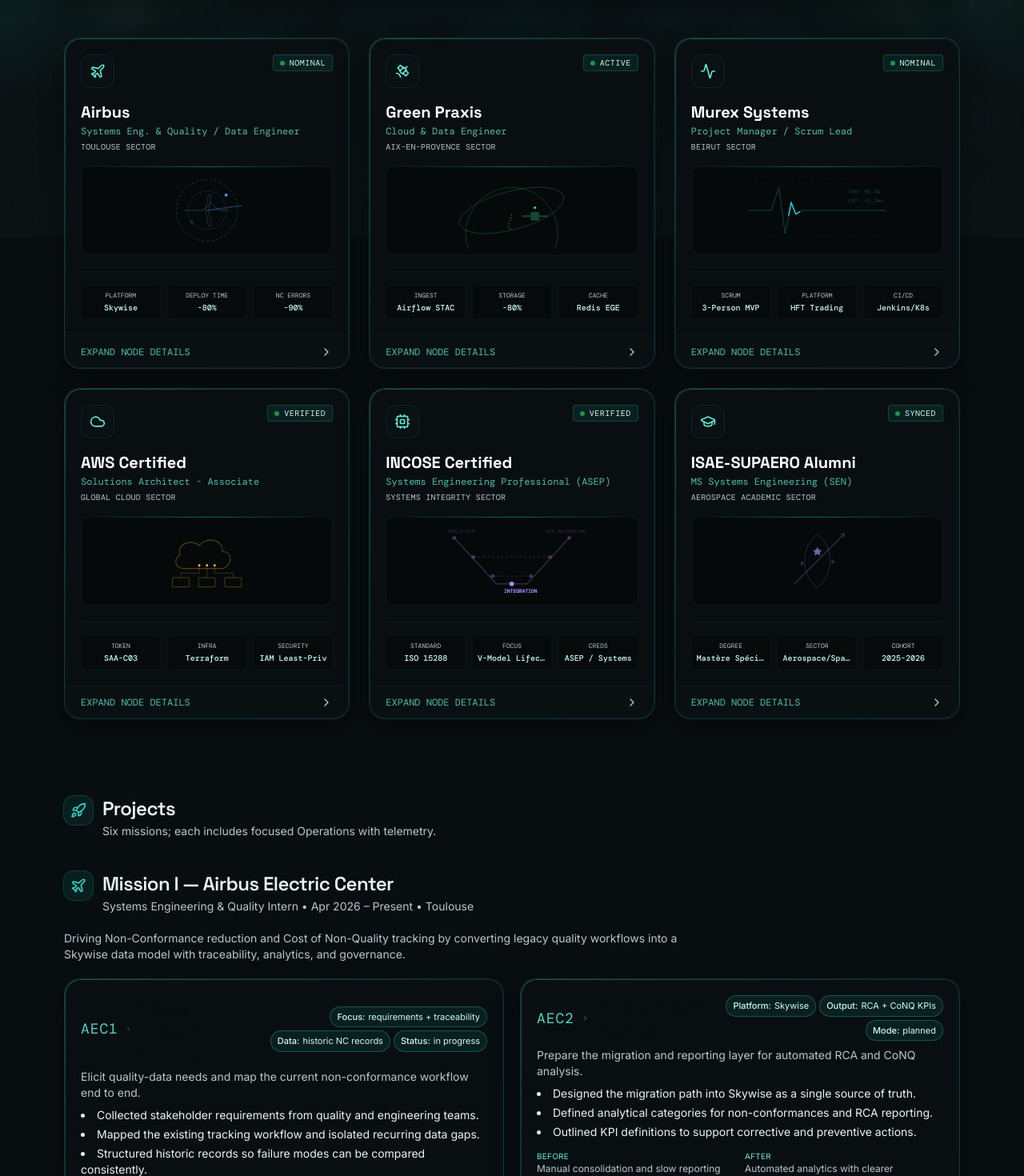
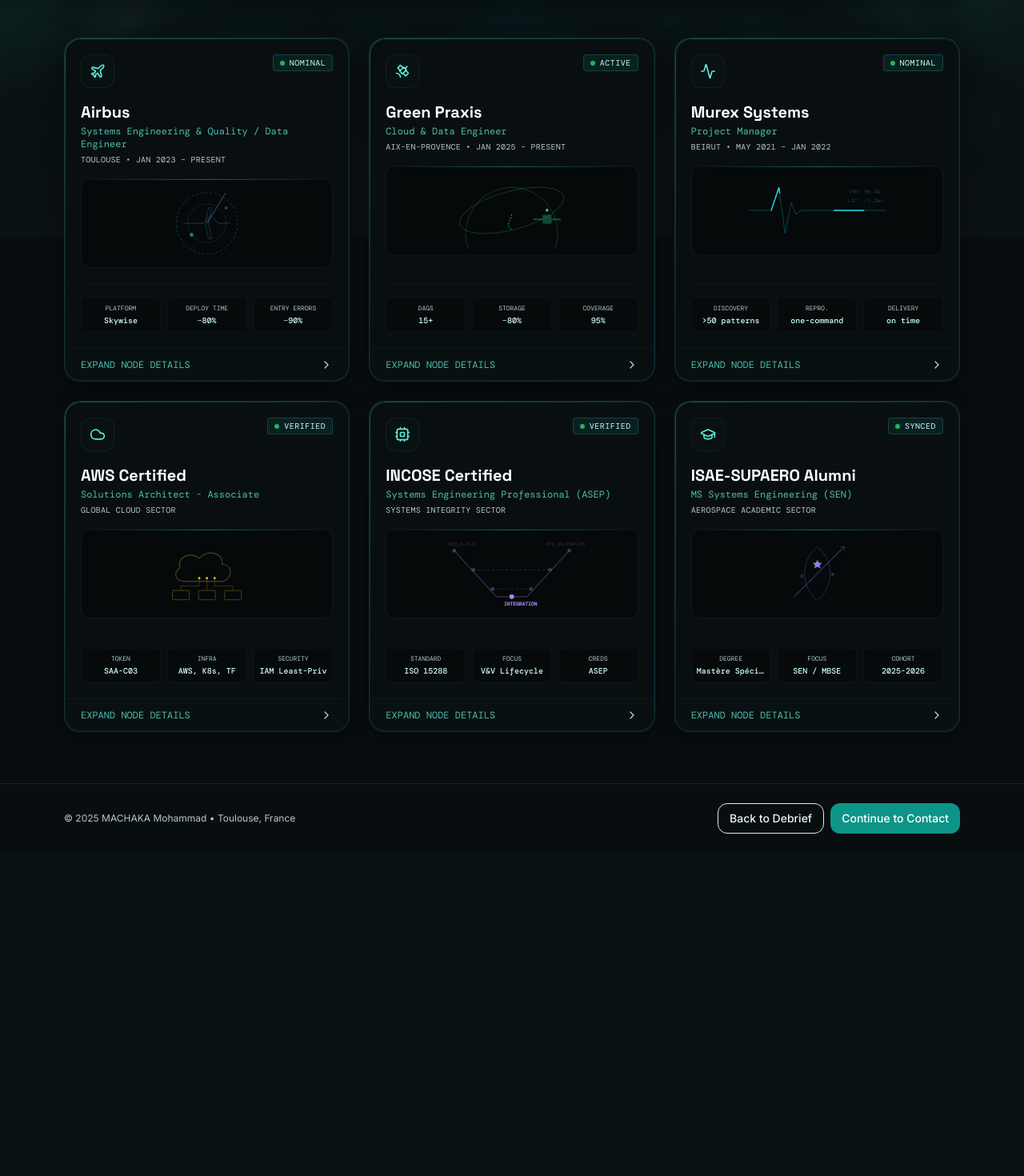
Before and after one commit to moudimash99/Personal-Website, a Next.js app: page /projects in a window 1280 px wide. Shown: the part 503-1973 px from the top of the page at 80% size. After the commit the page ends 1569 px from the top, so only its background shows below. Built offline with nearby package versions, Linux system fonts and the light colour scheme; a web font is replaced by a local one.

Commit message:
fix: deduplicate projects page - keep dashboard with correct missions data, remove old list

```diff
--- a/app/projects/page.tsx
+++ b/app/projects/page.tsx
@@ -1,77 +1,10 @@
 'use client'
 
 import Container from '@/components/Container'
-import SectionHeader from '@/components/SectionHeader'
-import Panel from '@/components/Panel'
-import Button from '@/components/Button'
 import Starfield from '@/components/Starfield'
 import CommandCenterBackdrop from '@/components/CommandCenterBackdrop'
-import Nav from '@/components/Nav'                          // ✅ add
-import { ArrowRight, Mail, MapPinned, Rocket, Satellite, Activity, ChevronRight, Download, Import } from 'lucide-react'
-import { missions } from '@/data/missions'
-import { motion } from 'framer-motion'
+import Nav from '@/components/Nav'
 import Footer from '@/components/Footer'
-function OperationCard({ op }: any) {
-  return (
-    <Panel className="transition-all hover:shadow-glow hover:border-accent-500/50">
-      <div className="p-5">
-        <div className="flex items-center justify-between">
-          <h3 className="text-base md:text-lg flex items-center gap-2 font-display">
-            <span className="text-accent-300/90 tracking-wider font-mono">{op.code}</span>
-            <ChevronRight className="h-4 w-4 text-accent-500/70" />
-            <span>{op.name}</span>
-          </h3>
-          <div className="hidden md:flex flex-wrap justify-end gap-1">
-            {op.telemetry.map((m:any, i:number) => (
-              <span key={i} className="inline-flex items-center gap-1 rounded-full border border-accent-400/30 bg-accent-500/10 px-2 py-1 text-[11px] text-accent-100">
-                <span className="font-medium">{m.label}:</span> {m.value}
-              </span>
-            ))}
-          </div>
-        </div>
-        <p className="text-sm text-muted mt-2">{op.objective}</p>
-        <ul className="list-disc list-inside text-sm space-y-1 mt-2">
-          {op.did.map((line:string, i:number) => (<li key={i}>{line}</li>))}
-        </ul>
-        <div className="flex flex-wrap md:hidden mt-3 gap-1">
-          {op.telemetry.map((m:any, i:number) => (
-            <span key={i} className="inline-flex items-center gap-1 rounded-full border border-accent-400/30 bg-accent-500/10 px-2 py-1 text-[11px] text-accent-100">
-              <span className="font-medium">{m.label}:</span> {m.value}
-            </span>
-          ))}
-        </div>
-        <div className="grid sm:grid-cols-2 gap-3 text-xs text-muted mt-3">
-          <div>
-            <span className="uppercase tracking-wide text-[10px] text-accent-300">Before</span>
-            <p>{op.before}</p>
-          </div>
-          <div>
-            <span className="uppercase tracking-wide text-[10px] text-accent-300">After</span>
-            <p>{op.after}</p>
-          </div>
-        </div>
-      </div>
-    </Panel>
-  )
-}
-
-function Mission({ mission }: any) {
-  const Icon = mission.icon
-  return (
-    <section id={mission.id} className="scroll-mt-28 space-y-5">
-      <SectionHeader icon={<Icon className="h-5 w-5 text-accent-400" />} title={mission.title} subtitle={mission.meta} />
-      <p className="text-sm text-muted max-w-3xl">{mission.profile}</p>
-      <div className="grid gap-5 md:grid-cols-2">
-        {mission.operations.map((op:any, idx:number) => (
-          <motion.div key={op.code} initial={{ opacity: 0, y: 8 }} whileInView={{ opacity: 1, y: 0 }} viewport={{ once: true, amount: 0.3 }} transition={{ duration: 0.35, delay: idx * 0.06 }}>
-            <OperationCard op={op} />
-          </motion.div>
-        ))}
-      </div>
-    </section>
-  )
-}
-
 import CredentialsDashboard from '@/components/CredentialsDashboard'
 
 export default function ProjectsPage() {
@@ -82,17 +15,8 @@
       <Nav />
       <main className="pt-24 relative z-30" style={{ isolation: 'isolate' }}>
         <Container>
-
           <section id="credentials-overview" className="mt-16">
             <CredentialsDashboard />
-          </section>
-
-          <section id="projects" className="scroll-mt-28 space-y-10 mt-24">
-            <SectionHeader icon={<Rocket className="h-5 w-5 text-accent-400" />} title="Projects" subtitle="Six missions; each includes focused Operations with telemetry." />
-            <div className="space-y-12">
-              {missions.map((m) => (<Mission key={m.id} mission={m} />))}
-            </div>
-
           </section>
         </Container>
         <Footer />
--- a/components/CredentialsDashboard.tsx
+++ b/components/CredentialsDashboard.tsx
@@ -67,20 +67,20 @@
     {
       id: 'airbus',
       title: 'Airbus',
-      role: 'Systems Eng. & Quality / Data Engineer',
-      sector: 'Toulouse Sector',
+      role: 'Systems Engineering & Quality / Data Engineer',
+      sector: 'Toulouse • Jan 2023 – Present',
       status: 'Nominal',
       icon: Plane,
       color: 'from-blue-500/20 to-teal-500/10 border-blue-500/40 text-blue-300',
       telemetry: [
         { label: 'Platform', value: 'Skywise' },
-        { label: 'Deploy time', value: '-80%' },
-        { label: 'NC Errors', value: '-90%' }
+        { label: 'Deploy time', value: '−80%' },
+        { label: 'Entry errors', value: '−90%' }
       ],
       details: [
-        'Transformed legacy Quality workflows into unified Skywise data models with structured failure-mode taxonomy.',
-        'Led OPTIMATE exchange project specifying automated taxiing data pipelines and telemetry handover.',
-        'Standardized regional HR reporting dashboards across 5 major global divisions.'
+        'Driving Non-Conformance reduction and Cost of Non-Quality tracking by converting legacy quality workflows into a Skywise data model.',
+        'Consolidated heterogeneous HR sources and automated validation, packaging, and release steps for dashboard deployments across 5 regions.',
+        'Designed the end-to-end data-flow architecture for the OPTIMATE exchange project with clear interfaces and SLAs.'
       ],
       svgGraphic: (
         <svg className="w-full h-24 text-blue-400/30" viewBox="0 0 200 100" fill="none">
@@ -116,19 +116,19 @@
       id: 'green-praxis',
       title: 'Green Praxis',
       role: 'Cloud & Data Engineer',
-      sector: 'Aix-en-Provence Sector',
+      sector: 'Aix-en-Provence • Jan 2025 – Present',
       status: 'Active',
       icon: Satellite,
       color: 'from-emerald-500/20 to-teal-500/10 border-emerald-500/40 text-emerald-300',
       telemetry: [
-        { label: 'Ingest', value: 'Airflow STAC' },
-        { label: 'Storage', value: '-80%' },
-        { label: 'Cache', value: 'Redis EGE' }
+        { label: 'DAGs', value: '15+' },
+        { label: 'Storage', value: '−80%' },
+        { label: 'Coverage', value: '95%' }
       ],
       details: [
-        'Built automated geo-pipelines for satellite raster inputs and processed metrics.',
-        'Migrated map tiles to on-demand Google Earth Engine backends with custom Redis optimization.',
-        'Established VPC, EKS cluster nodes, and least-privilege IAM policies via reusable Terraform modules.'
+        'Built and maintained Airflow DAGs for STAC ingest, download, reprojection, mosaicking, and raster product generation.',
+        'Deployed Prometheus and Grafana via Helm; 24 dashboards, 35 alerts, 95% coverage.',
+        'Built reusable Terraform modules for VPC, EKS, versioned S3 buckets, and least-privilege IAM.'
       ],
       svgGraphic: (
         <svg className="w-full h-24 text-emerald-400/30" viewBox="0 0 200 100" fill="none">
@@ -157,20 +157,20 @@
     {
       id: 'murex',
       title: 'Murex Systems',
-      role: 'Project Manager / Scrum Lead',
-      sector: 'Beirut Sector',
+      role: 'Project Manager',
+      sector: 'Beirut • May 2021 – Jan 2022',
       status: 'Nominal',
       icon: Activity,
       color: 'from-cyan-500/20 to-teal-500/10 border-cyan-500/40 text-cyan-300',
       telemetry: [
-        { label: 'Scrum', value: '3-Person MVP' },
-        { label: 'Platform', value: 'HFT Trading' },
-        { label: 'CI/CD', value: 'Jenkins/K8s' }
+        { label: 'Discovery', value: '>50 patterns' },
+        { label: 'Repro.', value: 'one-command' },
+        { label: 'Delivery', value: 'on time' }
       ],
       details: [
-        'Managed development and containerized release of a logs-analysis prototype for high-frequency trading.',
-        'Implemented unsupervised parsing algorithms to cluster anomalies and identify hidden error paths.',
-        'Created Jenkins pipelines and environment setups to enable single-command deployment.'
+        'Led a 3-person Scrum team delivering a log-analysis demonstrator for a high-frequency trading platform, shipping the MVP on time.',
+        'Shaped the Python pipeline for parsing and clustering anomalies, discovering >50 error patterns.',
+        'Containerized services with Docker and Kubernetes with Jenkins CI for one-command reproducible deployments.'
       ],
       svgGraphic: (
         <svg className="w-full h-24 text-cyan-400/30" viewBox="0 0 200 100" fill="none">
@@ -203,13 +203,13 @@
       color: 'from-amber-500/20 to-teal-500/10 border-amber-500/40 text-amber-300',
       telemetry: [
         { label: 'Token', value: 'SAA-C03' },
-        { label: 'Infra', value: 'Terraform' },
+        { label: 'Infra', value: 'AWS, K8s, TF' },
         { label: 'Security', value: 'IAM Least-Priv' }
       ],
       details: [
-        'Officially certified AWS Solutions Architect (SAA-C03 / SA-C003).',
-        'Expert in designing secure multi-AZ VPC layouts, autoscaling EKS Kubernetes clusters, and API gateways.',
-        'Experienced in implementing least-privilege IAM profiles, S3 bucket life cycles, and CloudWatch metrics.'
+        'AWS Certified Solutions Architect – Associate (SAA-C03).',
+        'Designs secure multi-AZ VPC layouts, autoscaling EKS clusters, and API gateways.',
+        'Implements least-privilege IAM policies, versioned S3 bucket lifecycles, and CloudWatch observability.'
       ],
       svgGraphic: (
         <svg className="w-full h-24 text-amber-400/30" viewBox="0 0 200 100" fill="none">
@@ -239,13 +239,13 @@
       color: 'from-purple-500/20 to-teal-500/10 border-purple-500/40 text-purple-300',
       telemetry: [
         { label: 'Standard', value: 'ISO 15288' },
-        { label: 'Focus', value: 'V-Model Lifecycle' },
-        { label: 'Creds', value: 'ASEP / Systems' }
+        { label: 'Focus', value: 'V&V Lifecycle' },
+        { label: 'Creds', value: 'ASEP' }
       ],
       details: [
-        'INCOSE certified Associate Systems Engineering Professional (ASEP).',
-        'Proficient in architectural decomposition, structured requirements elicitation, and interface control documents (ICDs).',
-        'Expertise in System Validation & Verification (V&V), configuration management, and life-cycle costing.'
+        'INCOSE Associate Systems Engineering Professional (ASEP) certified.',
+        'Proficient in architectural decomposition, requirements elicitation, and interface control documents.',
+        'Trained in System V&V, configuration management, MBSE, and life-cycle costing.'
       ],
       svgGraphic: (
         <svg className="w-full h-24 text-purple-400/30" viewBox="0 0 200 100" fill="none">
@@ -278,13 +278,13 @@
       color: 'from-violet-500/20 to-teal-500/10 border-violet-500/40 text-violet-300',
       telemetry: [
         { label: 'Degree', value: 'Mastère Spécialisé' },
-        { label: 'Sector', value: 'Aerospace/Space' },
+        { label: 'Focus', value: 'SEN / MBSE' },
         { label: 'Cohort', value: '2025-2026' }
       ],
       details: [
-        'Pursued postgraduate systems engineering specialization at the world-renowned ISAE-SUPAERO (Toulouse).',
-        'Trained in safety-critical system architectures, aircraft/spacecraft dynamics, MBSE and Capella workflows.',
-        'Bridge software development agile workflows with classical heavy systems engineering lifecycle structures.'
+        'Postgraduate systems engineering specialization (Mastère Spécialisé SEN) at ISAE-SUPAERO, Toulouse.',
+        'Trained in safety-critical architectures, MBSE with Capella, and spacecraft/aircraft system dynamics.',
+        'Bridging agile software delivery with classical systems engineering lifecycle processes.'
       ],
       svgGraphic: (
         <svg className="w-full h-24 text-violet-400/30" viewBox="0 0 200 100" fill="none">
```
Also changed, not shown: 1 other file (tests, documents, lock files or other folders).
